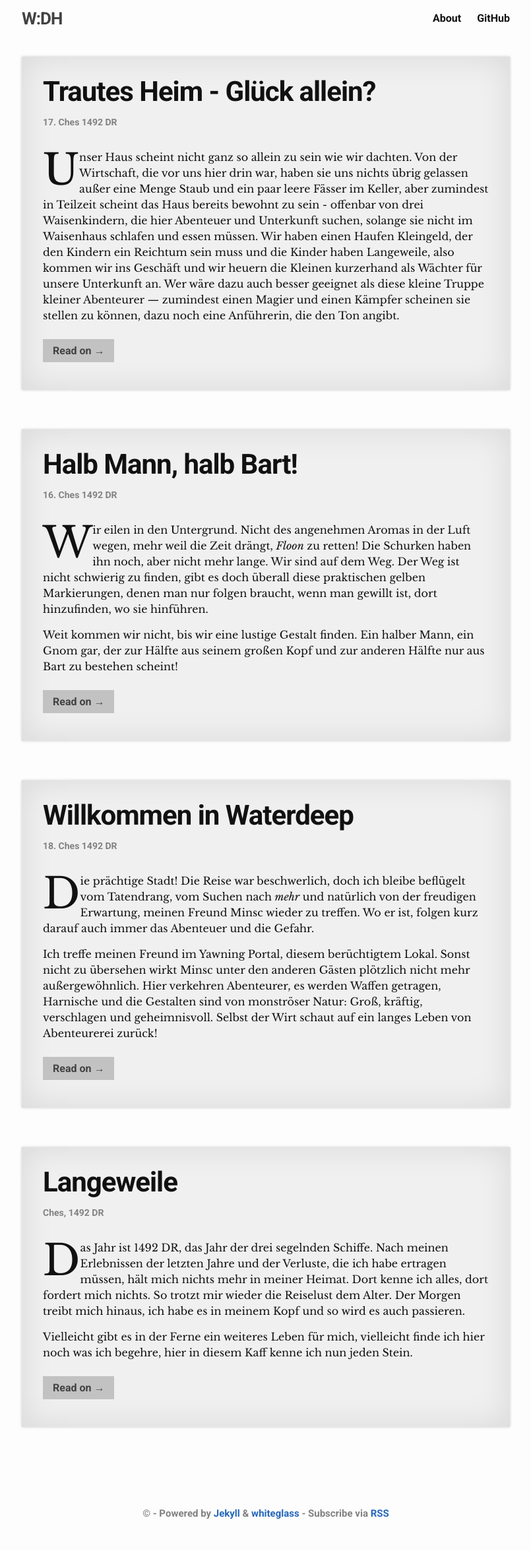
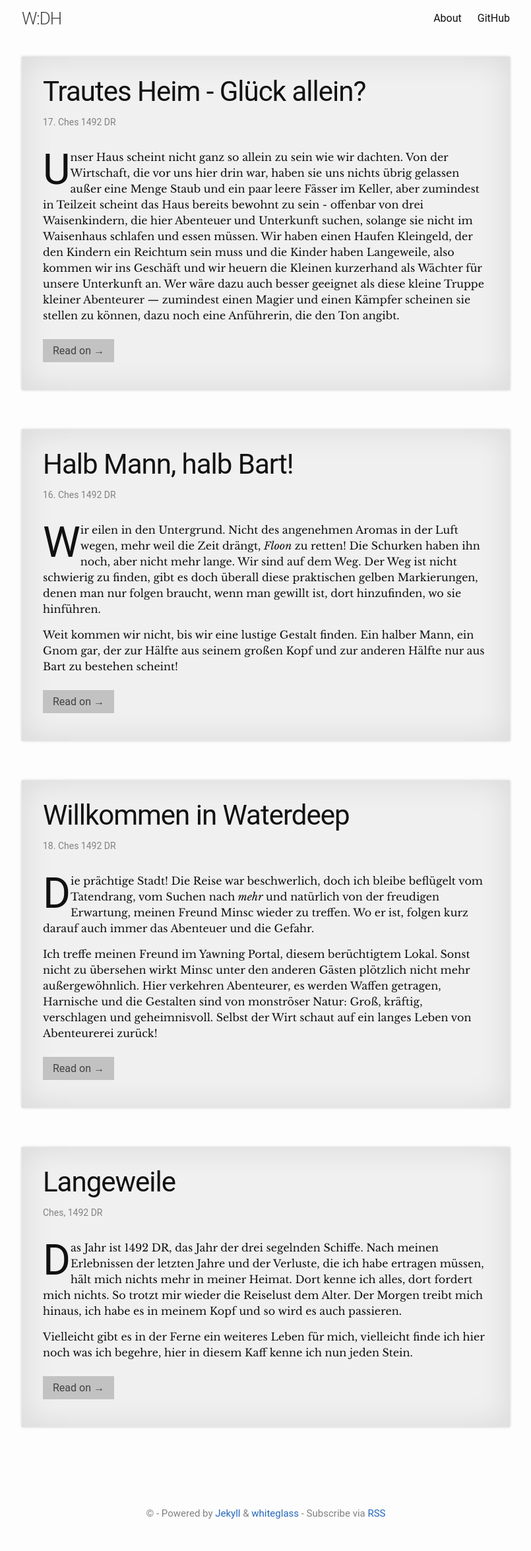
Before and after one commit to Wayneoween/dnd5e_story_wdh, a Jekyll site: the page built from index.html, in a window 1280 px wide. Shown: the whole page at 66% size, without its empty margins (237-1042 px from the left). Built offline with Jekyll 4.4.1, drawn with Linux system fonts in a browser that asks for light colours; some web fonts are replaced; the list of posts is cut into pages by our own code.

Commit message:
Nicht-Fließtext-Schriftart auch anpassen

```diff
--- a/_includes/fonts.html
+++ b/_includes/fonts.html
@@ -1,3 +1,3 @@
 <link rel="dns-prefetch" href="https://fonts.gstatic.com">
 <link rel="preconnect" href="https://fonts.gstatic.com" crossorigin>
-<link href="https://fonts.googleapis.com/css?family=Libre+Baskerville:400,400i,700|Roboto:700&display=swap" rel="stylesheet">
+<link href="https://fonts.googleapis.com/css?family=Libre+Baskerville:400,400i,700|Quintessential&display=swap" rel="stylesheet">
--- a/_sass/custom.scss
+++ b/_sass/custom.scss
@@ -25,6 +25,7 @@
     font-weight: 400;
 }
 .post-content > p:first-of-type:first-letter {
+    font-family: $base-font-family;
     font-size: 4em;
     line-height: 1em;
     display: block;
--- a/assets/main.scss
+++ b/assets/main.scss
@@ -5,7 +5,7 @@
 
 // Our variables
 $content-font-family: "Libre Baskerville", "Gentium", "Times New Roman", serif;
-$base-font-family: "Roboto", "Helvetica Neue", "Arial", sans-serif;
+$base-font-family: "Quintessential", "Roboto", "Helvetica Neue", "Arial", sans-serif;
 $monospace-font-family: Monaco, Menlo, Consolas, "Courier New", DotumChe, monospace;
 $base-font-size:   16px;
 $base-font-weight: 400;
```
